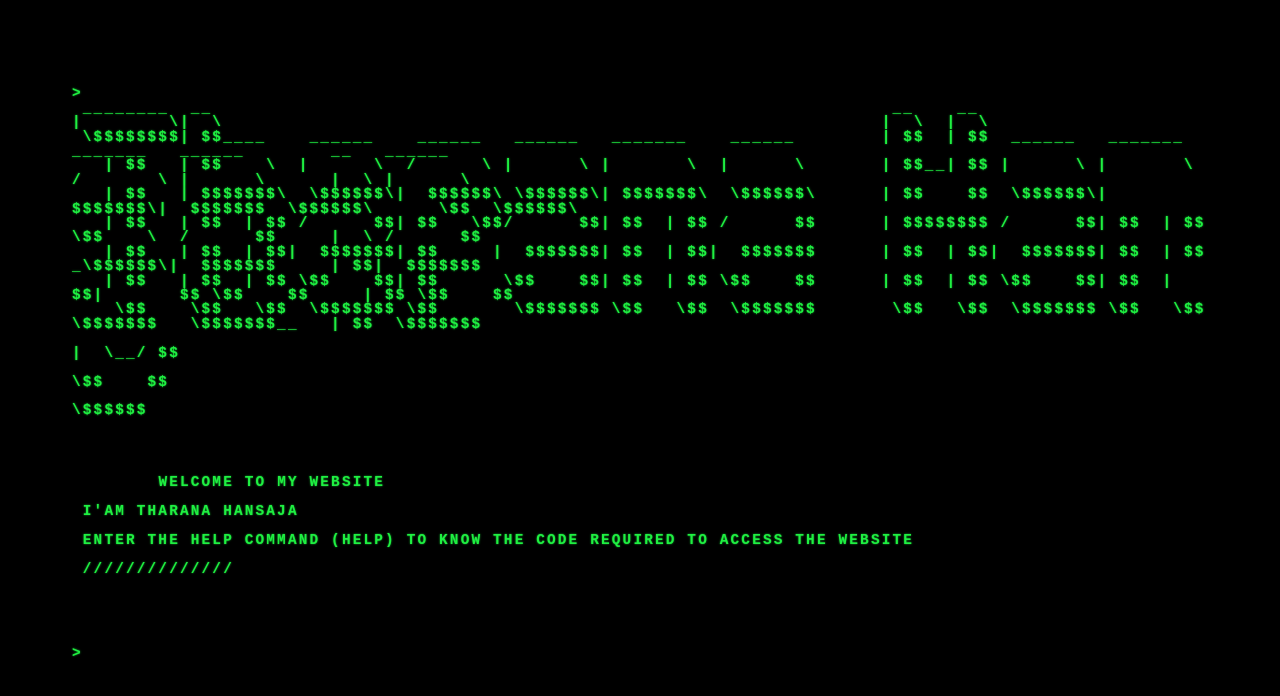
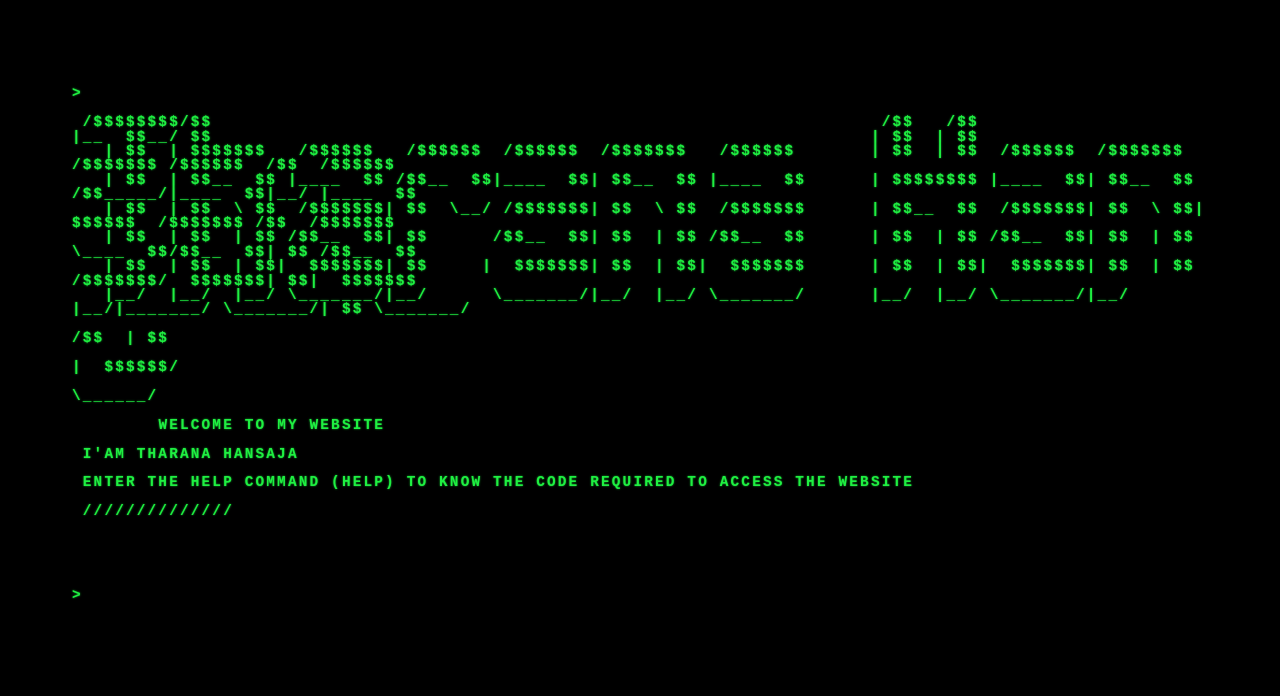
Before and after one commit to Tharana/hansaja.github.io, a plain HTML site: page index.html in a window 1280 px wide. Drawn offline with nearby package versions, Linux system fonts and the light colour scheme.

Commit message:
Update index.html

```diff
--- a/index.html
+++ b/index.html
@@ -34,25 +34,23 @@ document.onmouseup = mousehandler;
 
   <div class="terminal">
       <p class="prompt">
- ________  __                                                               __    __
-|        \|  \                                                             |  \  |  \
- \$$$$$$$$| $$____    ______    ______   ______   _______    ______        | $$  | $$  ______   _______    _______   ______        __   ______
-   | $$   | $$    \  |      \  /      \ |      \ |       \  |      \       | $$__| $$ |      \ |       \  /       \ |      \      |  \ |      \
-   | $$   | $$$$$$$\  \$$$$$$\|  $$$$$$\ \$$$$$$\| $$$$$$$\  \$$$$$$\      | $$    $$  \$$$$$$\| $$$$$$$\|  $$$$$$$  \$$$$$$\      \$$  \$$$$$$\
-   | $$   | $$  | $$ /      $$| $$   \$$/      $$| $$  | $$ /      $$      | $$$$$$$$ /      $$| $$  | $$ \$$    \  /      $$     |  \ /      $$
-   | $$   | $$  | $$|  $$$$$$$| $$     |  $$$$$$$| $$  | $$|  $$$$$$$      | $$  | $$|  $$$$$$$| $$  | $$ _\$$$$$$\|  $$$$$$$     | $$|  $$$$$$$
-   | $$   | $$  | $$ \$$    $$| $$      \$$    $$| $$  | $$ \$$    $$      | $$  | $$ \$$    $$| $$  | $$|       $$ \$$    $$     | $$ \$$    $$
-    \$$    \$$   \$$  \$$$$$$$ \$$       \$$$$$$$ \$$   \$$  \$$$$$$$       \$$   \$$  \$$$$$$$ \$$   \$$ \$$$$$$$   \$$$$$$$__   | $$  \$$$$$$$
-                                                                                                                            |  \__/ $$
-                                                                                                                             \$$    $$
-                                                                                                                              \$$$$$$
 
+ /$$$$$$$$/$$                                                              /$$   /$$
+|__  $$__/ $$                                                             | $$  | $$
+   | $$  | $$$$$$$   /$$$$$$   /$$$$$$  /$$$$$$  /$$$$$$$   /$$$$$$       | $$  | $$  /$$$$$$  /$$$$$$$   /$$$$$$$ /$$$$$$  /$$  /$$$$$$
+   | $$  | $$__  $$ |____  $$ /$$__  $$|____  $$| $$__  $$ |____  $$      | $$$$$$$$ |____  $$| $$__  $$ /$$_____/|____  $$|__/ |____  $$
+   | $$  | $$  \ $$  /$$$$$$$| $$  \__/ /$$$$$$$| $$  \ $$  /$$$$$$$      | $$__  $$  /$$$$$$$| $$  \ $$|  $$$$$$  /$$$$$$$ /$$  /$$$$$$$
+   | $$  | $$  | $$ /$$__  $$| $$      /$$__  $$| $$  | $$ /$$__  $$      | $$  | $$ /$$__  $$| $$  | $$ \____  $$/$$__  $$| $$ /$$__  $$
+   | $$  | $$  | $$|  $$$$$$$| $$     |  $$$$$$$| $$  | $$|  $$$$$$$      | $$  | $$|  $$$$$$$| $$  | $$ /$$$$$$$/  $$$$$$$| $$|  $$$$$$$
+   |__/  |__/  |__/ \_______/|__/      \_______/|__/  |__/ \_______/      |__/  |__/ \_______/|__/  |__/|_______/ \_______/| $$ \_______/
+                                                                                                                      /$$  | $$
+                                                                                                                     |  $$$$$$/
+                                                                                                                      \______/
 
-       <br>
         Welcome to my website <br><br> I'am Tharana Hansaja <br><br> Enter the help command (help) to know the code required to access the website <br><br> //////////////
 
 
-    </p>
+ </p>
       <p class="prompt output new-output"></p>
   </div>
 </div>
```
